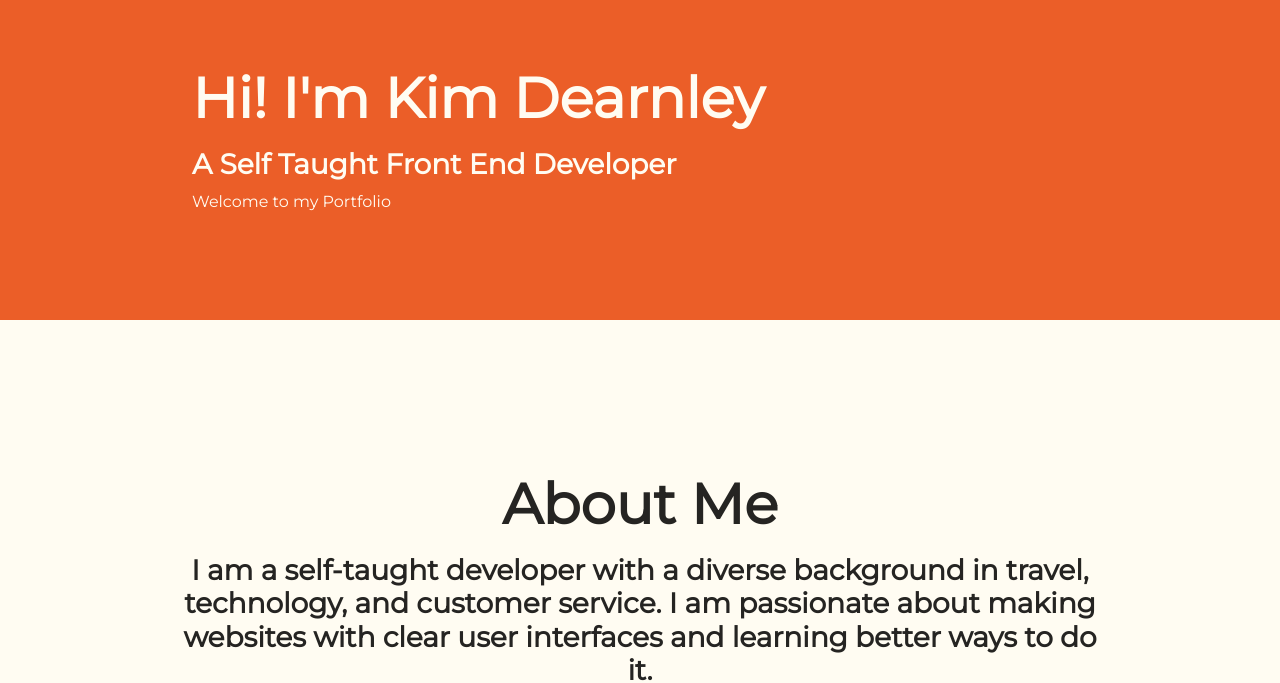
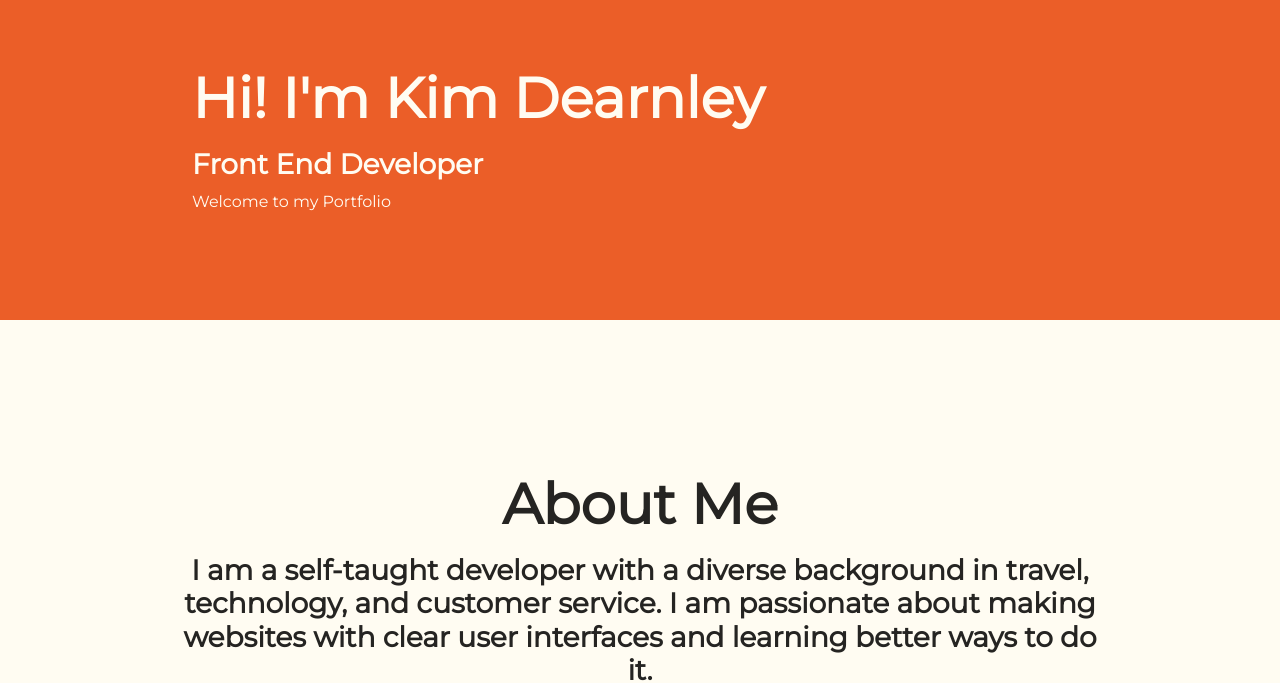
Before and after one commit to kdearnley/portfolio, a plain HTML site: page index.html in a window 1280 px wide. Shown: the part 124-807 px from the top of the page. Drawn offline with nearby package versions, Linux system fonts and the light colour scheme.

Commit message:
Change wording

```diff
--- a/index.html
+++ b/index.html
@@ -52,7 +52,7 @@
         <div class="col-lg-12">
           <div>
             <h1 class="big-heading">Hi! I'm Kim Dearnley</h1>
-            <h3>A Self Taught Front End Developer </h3>
+            <h3>Front End Developer </h3>
             <p>Welcome to my Portfolio</p>
           </div>
         </div>
```
